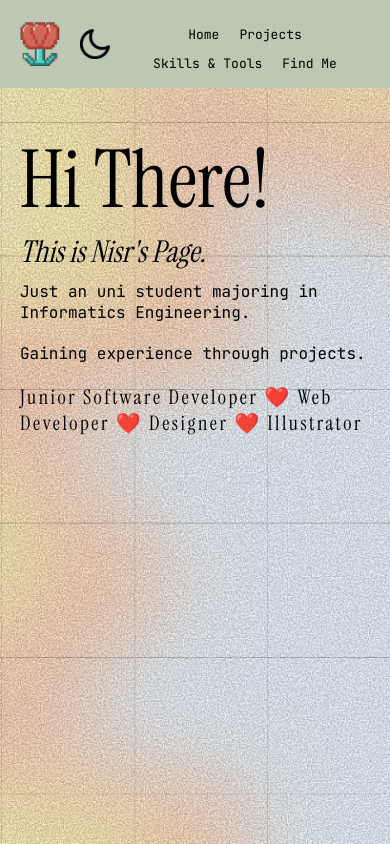
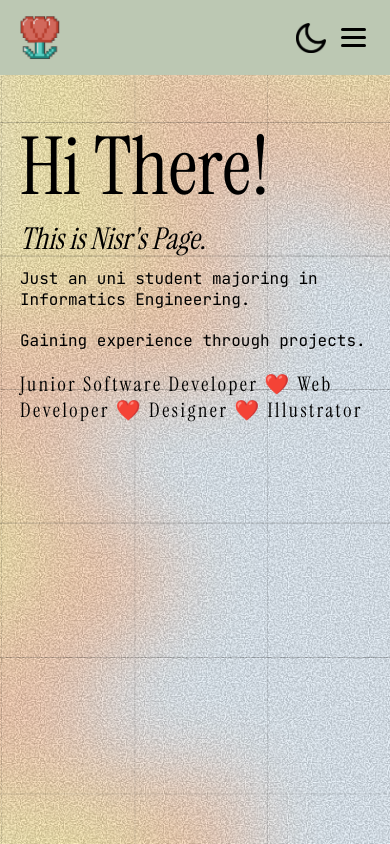
Before and after one commit to nisrinkh/nisrinkh.github.io, a Next.js app: page / in a window 390 px wide. Shown: the top 844 px of the page. Built offline with nearby package versions, Linux system fonts and the light colour scheme; a web font is replaced by a local one.

Commit message:
add responsiveness + hamburger menu

```diff
--- a/app/components/footer/footer.css
+++ b/app/components/footer/footer.css
@@ -14,6 +14,7 @@
     flex: 1;
     list-style: none;
     text-align: center;
+    flex-direction: column;
 }
 
 .footer ul li {
@@ -30,7 +31,7 @@
 }
 
 .dark .footer {
-    background: #000;
+    background: #0F292A;
     color: #fff;
 }
 
@@ -56,15 +57,6 @@ p {
   .footer {
     padding: 15px 4%;
   }
-
-  ul li {
-    margin: 10px 30px;
-    font-size: 15px;
-  }
-
-  .search-box input {
-    max-width: 150px;
-  }
 }
 
 @media (max-width: 768px) {
@@ -74,49 +66,39 @@ p {
     gap: 10px;
   }
 
-  .logo {
-    width: 40px;
-  }
-
-  ul {
-    order: 3;
-    width: 100%;
-    text-align: center;
-    margin-top: 10px;
-  }
-
-  ul li {
-    margin: 8px 15px;
-    font-size: 14px;
-  }
-
-  .search-box {
-    order: 2;
-    padding: 8px 15px;
-  }
-
-  .search-box input {
-    max-width: 120px;
-    font-size: 13px;
-  }
-
-  .search-icon {
-    width: 20px;
-  }
-
   .toggle-icon {
     width: 30px;
     margin-left: 10px;
   }
 }
 
-@media (max-width: 480px) {
-  ul li {
-    margin: 6px 10px;
+  .footer ul li {
+    display: inline-block;
+    margin: 10px 50px;
     font-size: 13px;
+    cursor: pointer;
+}
+
+  p {
+    font-size: 10px;
   }
 
-  .search-box {
-    display: none;
+@media (max-width: 480px) {
+  .footer {
+    flex-wrap: wrap;
+    padding: 10px 5%;
+    gap: 10px;
   }
+
+  .footer ul li {
+    display: inline-block;
+    margin: 10px 50px;
+    font-size: 12px;
+    cursor: pointer;
 }
+
+  p {
+    font-size: 10px;
+  }
+
+}
--- a/app/components/navbar/navbar.css
+++ b/app/components/navbar/navbar.css
@@ -21,11 +21,14 @@ ul {
     flex: 1;
     list-style: none;
     text-align: center;
+    display: flex;
+    justify-content: center;
+    gap: 30px;
+    margin: 0;
 }
 
 ul li {
     display: inline-block;
-    margin: 10px 70px;
     font-size: 17px;
     cursor: pointer;
 }
@@ -55,14 +58,19 @@ a { text-decoration: none; color: inherit; }
     max-width: 200px;
 }
 
+.nav-actions {
+  display: flex;
+  align-items: center;
+  gap: 15px;
+}
+
 .toggle-icon {
     width: 35px;
     cursor: pointer;
-    margin-left: 40px;
 }
 
 .dark .navbar {
-    background: #000000;
+    background: var(--bg-primary);
     color: #fff;
 }
 
@@ -90,6 +98,16 @@ a { text-decoration: none; color: inherit; }
 
 .dark .navbar ul li a:hover {
   color: #dead34;
+}
+
+@media (max-width: 1170px) {
+  ul {
+    gap:15px;
+  }
+  ul li {
+    margin: 10px 25px;
+    font-size: 15px;
+  }
 }
 
 @media (max-width: 1024px) {
@@ -150,13 +168,86 @@ a { text-decoration: none; color: inherit; }
   }
 }
 
-@media (max-width: 480px) {
-  ul li {
-    margin: 6px 10px;
-    font-size: 13px;
+.hamburger {
+  display: none;
+  flex-direction: column;
+  gap: 5px;
+  cursor: pointer;
+  z-index: 1001;
+  padding: 5px;
+}
+
+.hamburger span {
+  display: block;
+  width: 25px;
+  height: 3px;
+  background-color: var(--text-primary);
+  border-radius: 3px;
+  transition: all 0.3s ease;
+}
+
+.hamburger.open span:nth-child(1) {
+  transform: translateY(8px) rotate(45deg);
+}
+.hamburger.open span:nth-child(2) {
+  opacity: 0;
+}
+.hamburger.open span:nth-child(3) {
+  transform: translateY(-8px) rotate(-45deg);
+}
+
+@media (max-width: 768px) {
+  .navbar {
+    padding: 15px 5%;
+    justify-content: space-between;
+  }
+
+  .nav-actions {
+    gap: 10px;
+  }
+
+  .hamburger {
+    display: flex;
   }
 
   .search-box {
     display: none;
   }
+
+  .toggle-icon {
+    width: 30px;
+  }
+
+  .nav-links {
+    position: absolute;
+    top: 100%;
+    left: 0;
+    width: 100%;
+    background-color: var(--bg-section);
+    color: var(--text-primary);
+    border-bottom: 1px solid rgba(128, 128, 128, 0.2);
+    flex-direction: column;
+    align-items: center;
+    padding: 20px 0;
+    box-shadow: 0 4px 6px rgba(0,0,0,0.1);
+    display: none;
+    z-index: 999;
+  }
+
+  .nav-links.active {
+    display: flex;
+  }
+
+  .nav-links li {
+    display: block;
+    margin: 15px 0;
+    width: 100%;
+    text-align: center;
+  }
+
+  .nav-links li a {
+    font-size: 18px;
+    display: block;
+    padding: 10px;
+  }
 }
--- a/app/components/navbar/navbar.tsx
+++ b/app/components/navbar/navbar.tsx
@@ -1,4 +1,6 @@
-import React from "react";
+'use client';
+
+import React, { useState } from "react";
 import "./navbar.css";
 
 import tulip from "../assets/tulip.png";
@@ -15,19 +17,23 @@ interface NavbarProps {
 
 
 const Navbar = ({ theme, setTheme }: NavbarProps) => {
-
+  const [isMenuOpen, setIsMenuOpen] = useState(false);
   const toggle_mode = () => {
     theme === 'light' ? setTheme('dark') : setTheme('light');
+  };
+
+  const closeMenu = () => {
+    setIsMenuOpen(false);
   };
 
   return (
     <div className='navbar'>
       <img src={tulip.src} alt="Logo" className='logo' />
-      <ul>
-        <li><a href="#home">Home</a></li>
-        <li><a href="#projects">Projects</a></li>
-        <li><a href="#skills">Skills & Tools</a></li>
-        <li><a href="#findme">Find Me</a></li>
+      <ul className={`nav-links ${isMenuOpen ? 'active' : ''}`}>
+        <li><a href="#home" onClick={closeMenu}>Home</a></li>
+        <li><a href="#projects" onClick={closeMenu}>Projects</a></li>
+        <li><a href="#skills" onClick={closeMenu}>Skills & Tools</a></li>
+        <li><a href="#findme" onClick={closeMenu}>Find Me</a></li>
       </ul>
       {/*
       <div className='search-box'>
@@ -35,13 +41,23 @@ const Navbar = ({ theme, setTheme }: NavbarProps) => {
         <img src={theme == 'light' ? search_day.src : search_night.src} className="search-icon" alt="Search" />
       </div>
       */}
+      <div className='nav-actions'>
+        <img
+          onClick={toggle_mode}
+          src={theme == 'light' ? toggle_light.src : toggle_dark.src}
+          alt="Toggle Light"
+          className='toggle-icon'
+        />
 
-      <img
-        onClick={toggle_mode}
-        src={theme == 'light' ? toggle_light.src : toggle_dark.src}
-        alt="Toggle Light"
-        className='toggle-icon'
-      />
+        <div
+            className={`hamburger ${isMenuOpen ? 'open' : ''}`}
+            onClick={() => setIsMenuOpen(!isMenuOpen)}
+          >
+            <span></span>
+            <span></span>
+            <span></span>
+        </div>
+      </div>
     </div>
   );
 }
--- a/app/globals.css
+++ b/app/globals.css
@@ -13,7 +13,7 @@
 }
 
 .dark {
-  /* --bg-primary: #0F292A; */
+  --bg-primary: #0F292A;
   background-image: url('./components/assets/bg-minim-noise-dark.png');
   --text-primary: #ffffff;
   --bg-section: #333333;
```
